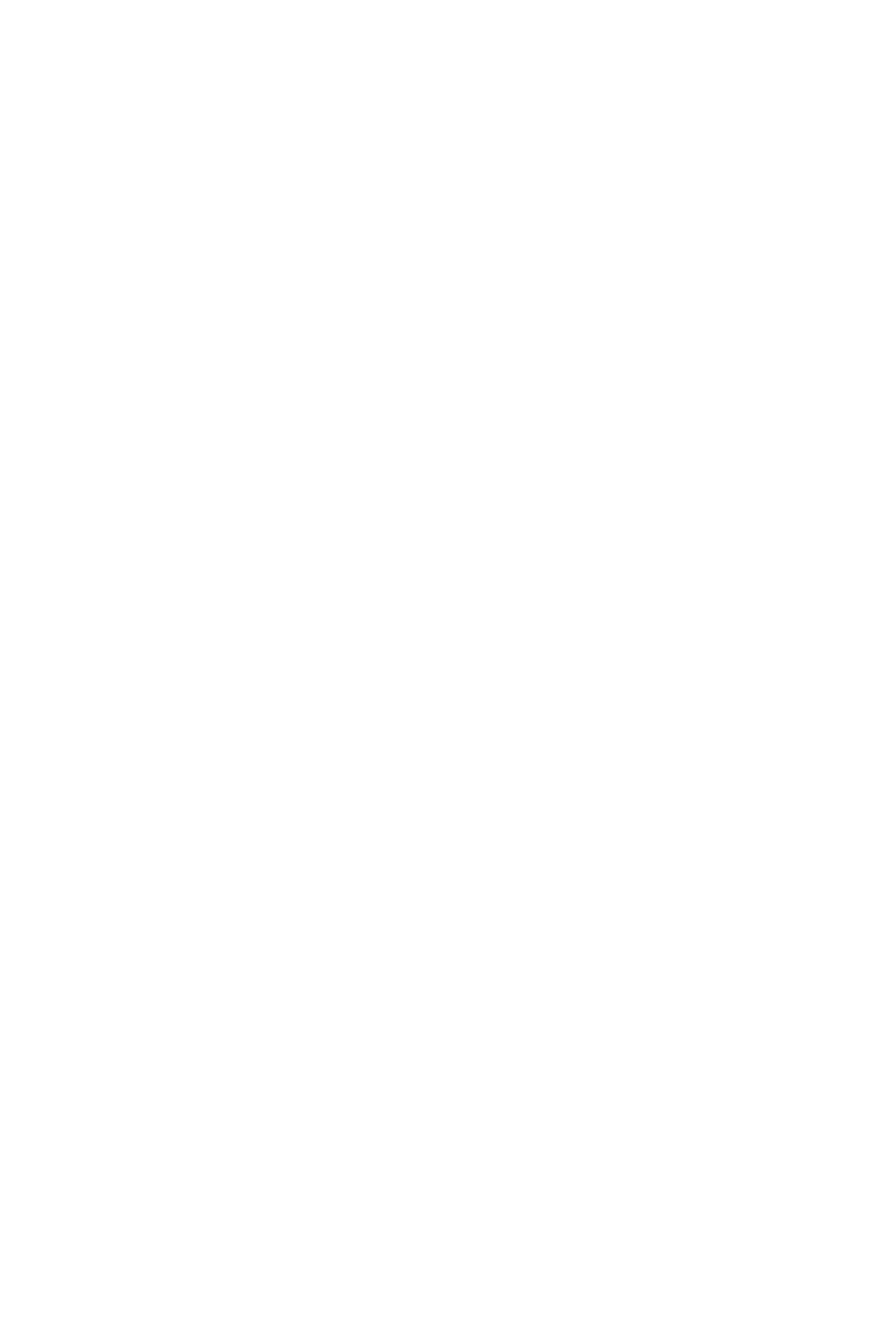
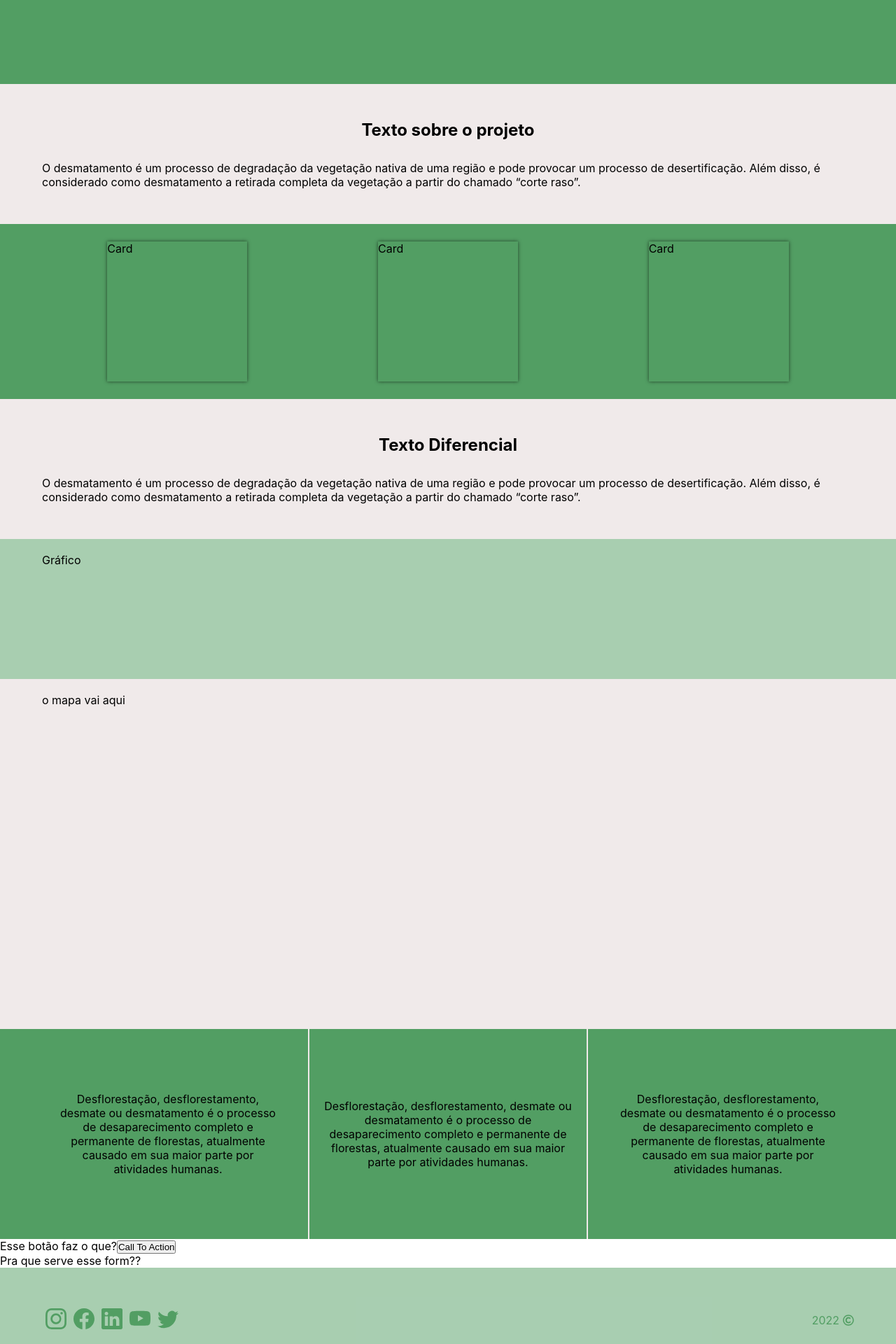
Before and after one commit to Vinicius-Marcelo/incentive-plante-front, a React (Create React App) app: page / in a window 1280 px wide. Shown: the part 180-2100 px from the top of the page at 70% size. Before the commit the page ends 800 px from the top, so only its background shows below. Built offline with nearby package versions, Linux system fonts and the light colour scheme.

Commit message:
feat: simple home page creation

```diff
--- /dev/null
+++ b/src/components/Footer/index.js
@@ -0,0 +1,62 @@
+import * as F from "./styles";
+import {
+  BsInstagram,
+  BsFacebook,
+  BsLinkedin,
+  BsYoutube,
+  BsTwitter,
+} from "react-icons/bs";
+import { FaRegCopyright } from "react-icons/fa";
+
+export default function Footer() {
+  return (
+    <F.Container>
+      <F.SocialMidias>
+        <a
+          className="social_icon"
+          href="https://www.instagram.com/"
+          target="_blank"
+          rel="noreferrer"
+        >
+          <BsInstagram />
+        </a>
+        <a
+          className="social_icon"
+          href="https://www.facebook.com/"
+          target="_blank"
+          rel="noreferrer"
+        >
+          <BsFacebook />
+        </a>
+        <a
+          className="social_icon"
+          href="https://www.linkedin.com/"
+          target="_blank"
+          rel="noreferrer"
+        >
+          <BsLinkedin />
+        </a>
+        <a
+          className="social_icon"
+          href="https://www.youtube.com/"
+          target="_blank"
+          rel="noreferrer"
+        >
+          <BsYoutube />
+        </a>
+        <a
+          className="social_icon"
+          href="https://twitter.com/"
+          target="_blank"
+          rel="noreferrer"
+        >
+          <BsTwitter />
+        </a>
+      </F.SocialMidias>
+      <F.Copyright>
+        <p>2022</p>
+        <FaRegCopyright />
+      </F.Copyright>
+    </F.Container>
+  );
+}
--- /dev/null
+++ b/src/components/Footer/styles.js
@@ -0,0 +1,41 @@
+import styled from "styled-components";
+
+export const Container = styled.footer`
+  background-color: var(--transparent-green);
+  height: 150px;
+  padding: 0 60px;
+
+  display: flex;
+  align-items: center;
+  justify-content: space-between;
+`;
+
+export const SocialMidias = styled.section`
+  width: 200px;
+  display: flex;
+  justify-content: space-around;
+
+  .social_icon {
+    color: var(--green);
+
+    :hover {
+      color: var(--transparent-green);
+    }
+
+    svg {
+      width: 30px;
+      height: 30px;
+    }
+  }
+`;
+
+export const Copyright = styled.section`
+  display: flex;
+  align-items: center;
+
+  color: var(--green);
+
+  p {
+    margin-right: 5px;
+  }
+`;
--- a/src/components/Header/styles.js
+++ b/src/components/Header/styles.js
@@ -9,7 +9,7 @@ export const Container = styled.header`
   align-items: center;
   justify-content: space-between;
 
-  padding: 0 30px;
+  padding: 0 60px;
 
   .logo {
     width: 120px;
--- a/src/pages/Main/index.js
+++ b/src/pages/Main/index.js
@@ -1,9 +1,10 @@
-import "./style.css";
 import Login from "../../components/Modal/Login";
 import Register from "../../components/Modal/Register";
 import { useState } from "react";
 import Header from "../../components/Header";
 import Button from "../../components/Button";
+import * as M from "./styles";
+import Footer from "../../components/Footer";
 
 function Main() {
   const [showRegisterModal, setShowRegisterModal] = useState(false);
@@ -19,11 +20,6 @@ function Main() {
 
   return (
     <>
-      <Header>
-        <Button onClick={handleShowLoginModal}>Login</Button>
-        <Button onClick={handleShowRegisterModal}>Cadastrar</Button>
-      </Header>
-      <main className="container-main"></main>
       {showRegisterModal && (
         <Register
           closeRegister={setShowRegisterModal}
@@ -36,6 +32,70 @@ function Main() {
           openRegister={setShowRegisterModal}
         />
       )}
+      <Header>
+        <Button onClick={handleShowLoginModal}>Login</Button>
+        <Button onClick={handleShowRegisterModal}>Cadastrar</Button>
+      </Header>
+      <M.Container className="container-main">
+        <M.Banner>
+          <h1>Banner</h1>
+        </M.Banner>
+        <M.ProjectText>
+          <h2>Texto sobre o projeto</h2>
+          <p>
+            O desmatamento é um processo de degradação da vegetação nativa de
+            uma região e pode provocar um processo de desertificação. Além
+            disso, é considerado como desmatamento a retirada completa da
+            vegetação a partir do chamado “corte raso”.
+          </p>
+        </M.ProjectText>
+        <M.BoxCarousel>
+          <div>Card</div>
+          <div>Card</div>
+          <div>Card</div>
+        </M.BoxCarousel>
+        <M.DifferentialText>
+          <h2>Texto Diferencial</h2>
+          <p>
+            O desmatamento é um processo de degradação da vegetação nativa de
+            uma região e pode provocar um processo de desertificação. Além
+            disso, é considerado como desmatamento a retirada completa da
+            vegetação a partir do chamado “corte raso”.
+          </p>
+        </M.DifferentialText>
+
+        <M.Graphic>Gráfico</M.Graphic>
+
+        <M.Map>o mapa vai aqui</M.Map>
+
+        <M.BoxInfo>
+          <p className="info ">
+            Desflorestação, desflorestamento, desmate ou desmatamento é o
+            processo de desaparecimento completo e permanente de florestas,
+            atualmente causado em sua maior parte por atividades humanas.
+          </p>
+          <p className="info info--second">
+            Desflorestação, desflorestamento, desmate ou desmatamento é o
+            processo de desaparecimento completo e permanente de florestas,
+            atualmente causado em sua maior parte por atividades humanas.
+          </p>
+          <p className="info ">
+            Desflorestação, desflorestamento, desmate ou desmatamento é o
+            processo de desaparecimento completo e permanente de florestas,
+            atualmente causado em sua maior parte por atividades humanas.
+          </p>
+        </M.BoxInfo>
+        <section>
+          Esse botão faz o que?
+          <button>Call To Action</button>
+        </section>
+        <section>Pra que serve esse form??</section>
+      </M.Container>
+      <Footer>
+        <div>redes sociais</div>
+
+        <div>Copy</div>
+      </Footer>
     </>
   );
 }
--- a/src/pages/Main/style.css
+++ /dev/null
@@ -1,8 +0,0 @@
-.container-main {
-  min-height: calc(100vh - 100px);
-  /* width: 100vw; */
-  /* display: flex; */
-  /* flex-direction: column; */
-  /* align-items: center; */
-  /* justify-content: center; */
-}
--- /dev/null
+++ b/src/pages/Main/styles.js
@@ -0,0 +1,107 @@
+import styled from "styled-components";
+
+export const Container = styled.main`
+  min-height: calc(100vh - 100px);
+`;
+
+export const Banner = styled.section`
+  height: 200px;
+  background-color: var(--green);
+  padding: 20px 60px;
+`;
+
+export const ProjectText = styled.section`
+  height: 200px;
+  background-color: var(--white);
+
+  display: flex;
+  flex-direction: column;
+  justify-content: center;
+  align-items: center;
+
+  padding: 20px 60px;
+
+  h2 {
+    margin-bottom: 30px;
+  }
+  p {
+  }
+`;
+
+export const BoxCarousel = styled.section`
+  background-color: var(--green);
+  display: flex;
+  justify-content: space-around;
+  align-items: center;
+
+  padding: 20px 60px;
+
+  height: 250px;
+
+  div {
+    width: 200px;
+    height: 200px;
+    background-color: var(--green);
+    box-shadow: 0px 0px 5px 0px rgba(0, 0, 0, 0.6);
+  }
+`;
+
+export const DifferentialText = styled.section`
+  height: 200px;
+  background-color: var(--white);
+
+  display: flex;
+  flex-direction: column;
+  justify-content: center;
+  align-items: center;
+
+  padding: 20px 60px;
+
+  h2 {
+    margin-bottom: 30px;
+  }
+  p {
+  }
+`;
+
+export const Graphic = styled.section`
+  background-color: var(--transparent-green);
+
+  height: 200px;
+  padding: 20px 60px;
+`;
+
+export const Map = styled.section`
+  background-color: var(--white);
+
+  height: 500px;
+  padding: 20px 60px;
+`;
+
+export const BoxInfo = styled.section`
+  display: flex;
+  justify-content: center;
+  padding: 0 60px;
+
+  background-color: var(--green);
+
+  .info {
+    width: 350px;
+    height: 300px;
+    background-color: var(--green);
+
+    padding: 20px;
+    text-align: center;
+    display: flex;
+    align-items: center;
+  }
+
+  .info--second {
+    border-left: 2px solid;
+    border-right: 2px solid;
+    border-color: var(--white);
+
+    width: 400px;
+    margin: 0 25px;
+  }
+`;
--- a/src/styles/global.js
+++ b/src/styles/global.js
@@ -4,7 +4,7 @@ export default createGlobalStyle`
   :root {
     --gray: #C4C4C4;
     --green: #529E63;
-    --transparent-green: #529E6320;
+    --transparent-green: #529E6380;
     --light-green: #97CAA2;
     --dark-green: #A5B4A8;
     --white: #F0EAEA;
```
